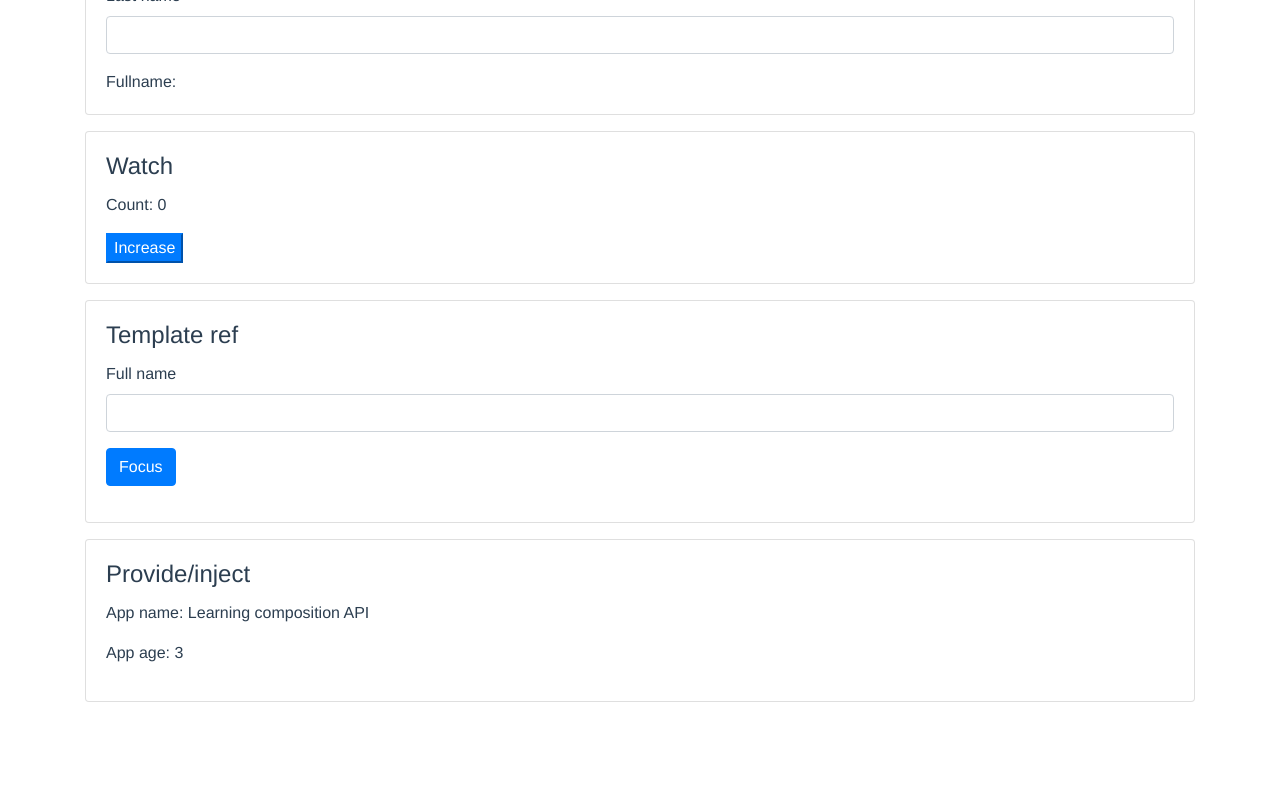
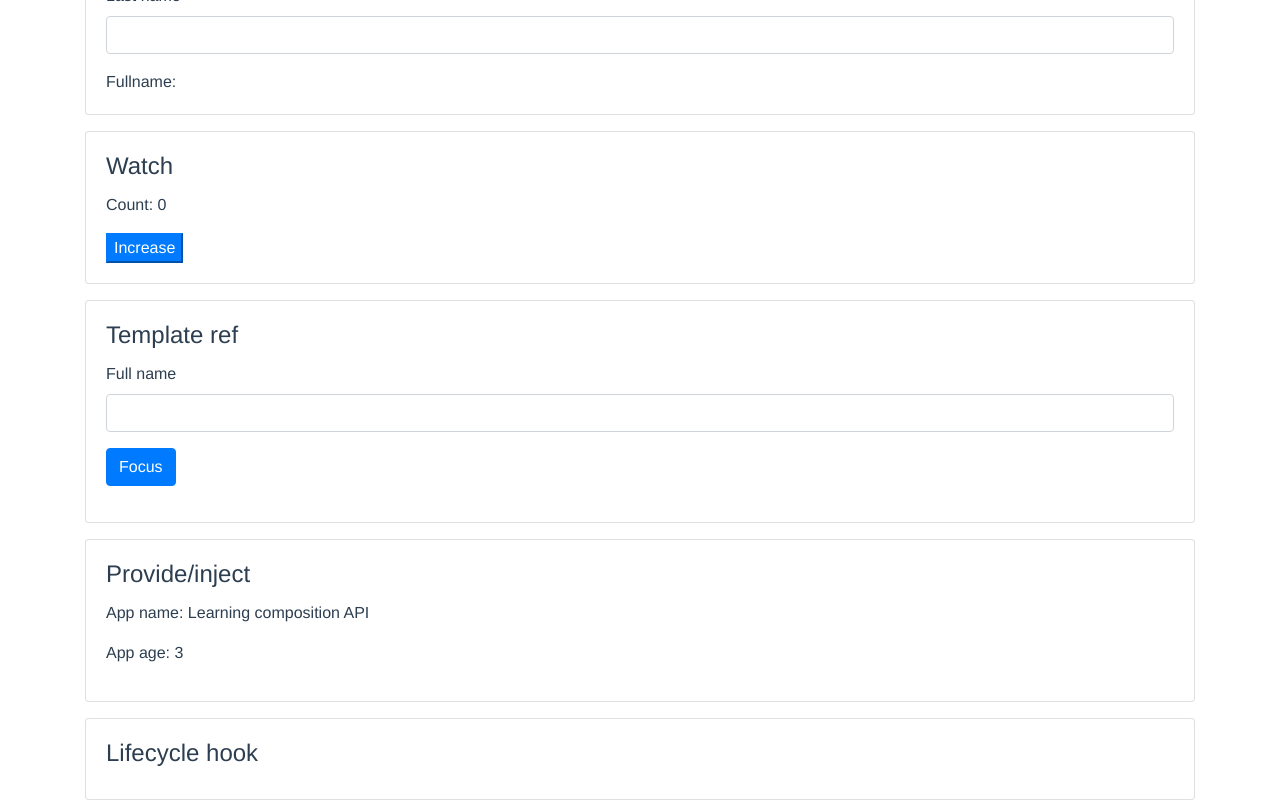
Before and after one commit to Nguyen-Duong-Trong-Tin/learning-composition-api, a Vue app: page / in a window 1280 px wide. Shown: the part 1703-2503 px from the top of the page. Before the commit the page ends 2405 px from the top, so only its background shows below. Built offline with nearby package versions, Linux system fonts and the light colour scheme.

Commit message:
lifecycle hook

```diff
--- a/src/App.vue
+++ b/src/App.vue
@@ -21,6 +21,9 @@
     <div class="mb-3"></div>
 
     <learning-provide-inject></learning-provide-inject>
+    <div class="mb-3"></div>
+
+    <learning-lifecycle-hook></learning-lifecycle-hook>
   </div>
 </template>
 
@@ -32,6 +35,7 @@ import LearningComputed from './components/LearningComputed.vue';
 import LearningWatch from './components/LearningWatch.vue';
 import LearningTemplateRef from './components/LearningTemplateRef.vue';
 import LearningProvideInject from './components/LearningProvideInject.vue';
+import LearningLifecycleHook from './components/LearningLifecycleHook.vue';
 import { provide, ref } from 'vue';
 
 export default {
@@ -43,7 +47,8 @@ export default {
     LearningComputed,
     LearningWatch,
     LearningTemplateRef,
-    LearningProvideInject
+    LearningProvideInject,
+    LearningLifecycleHook
   },
   setup() {
     const appAge = ref(1);
--- /dev/null
+++ b/src/components/LearningLifecycleHook.vue
@@ -0,0 +1,25 @@
+<template>
+  <div class="card text-left">
+    <div class="card-body">
+      <h4 class="card-title">Lifecycle hook</h4>
+    </div>
+  </div>
+</template>
+<script>
+import { onBeforeMount, onMounted } from 'vue';
+
+export default {
+  setup() {
+    console.log("Before created");
+    console.log("Created");
+
+    onBeforeMount(() => {
+      console.log("Before mount");
+    });
+    onMounted(() => {
+      console.log("Mounted");
+    });
+  }
+}
+</script>
+<style></style>
```
